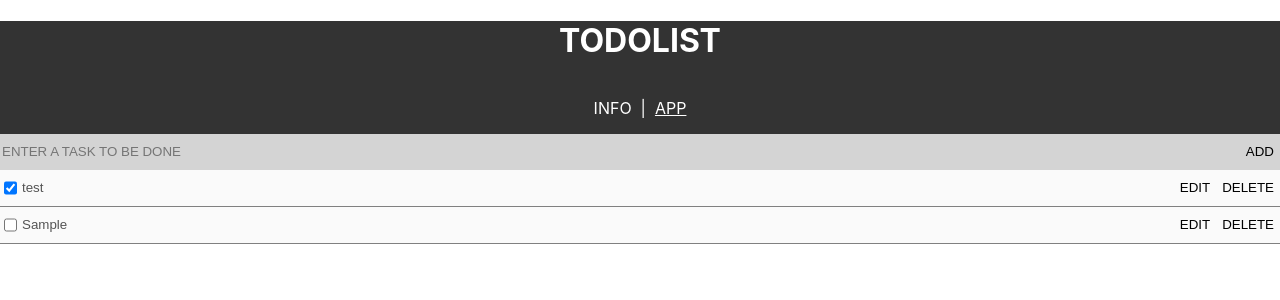
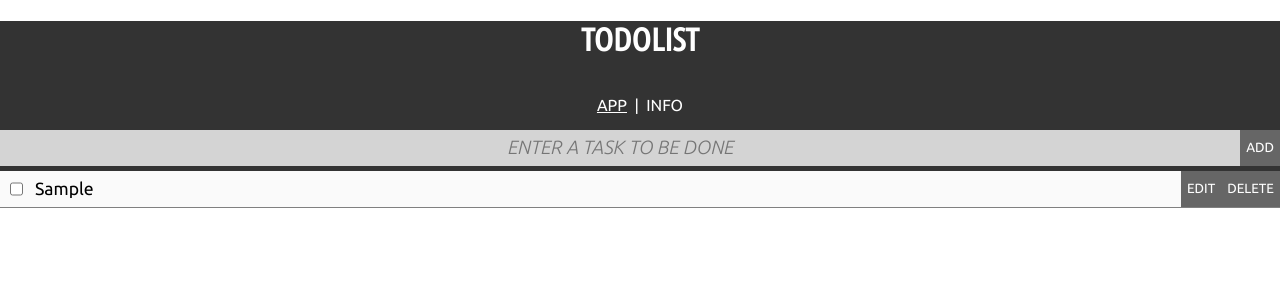
Before and after one commit to Armiixteryx/react-todolist, a React (Create React App) app: page / in a window 1280 px wide. Both pictures are taken after typing "Sample" into the empty fields and a click on the button "ADD". Shown: the top 300 px of the page. Built offline with nearby package versions, Linux system fonts and the light colour scheme.

Commit message:
More style changes

```diff
--- a/public/index.html
+++ b/public/index.html
@@ -24,7 +24,8 @@
       work correctly both with client-side routing and a non-root public URL.
       Learn how to configure a non-root public URL by running `npm run build`.
     -->
-    <title>React App</title>
+    <link href="https://fonts.googleapis.com/css2?family=Ubuntu+Condensed&family=Ubuntu:ital,wght@0,400;1,300&display=swap" rel="stylesheet">
+    <title>React Todolist Webapp</title>
   </head>
   <body>
     <noscript>You need to enable JavaScript to run this app.</noscript>
--- a/src/components/Header.js
+++ b/src/components/Header.js
@@ -3,7 +3,12 @@ import styled from 'styled-components';
 import { NavLink } from 'react-router-dom';
 import '../links-styles.css';
 
+// const Title = styled.header`
+//     font-family: Lobster;
+// `
+
 const Title = styled.h1`
+    font-family: 'Ubuntu Condensed', sans-serif;
     text-align: center;
 `;
 
@@ -11,6 +16,7 @@ const NavContainer = styled.nav`
     display: flex;
     align-items: center;
     justify-content: center;
+    font-family: 'Ubuntu', sans-serif;
 `;
 
 const ListItem = styled.li`
@@ -22,9 +28,9 @@ const Header = () => {
         <header style={headerStyle}>
             <Title>TODOLIST</Title>
             <NavContainer>
+                <NavLink exact to="/" activeClassName="link-selected"><ListItem>APP</ListItem></NavLink>
+                <p>&nbsp;&nbsp;|&nbsp;&nbsp;</p>
                 <NavLink class="link" to="/info" activeClassName="link-selected"><ListItem>INFO</ListItem></NavLink>
-                <p>&nbsp;&nbsp;|&nbsp;&nbsp;</p>
-                <NavLink exact to="/" activeClassName="link-selected"><ListItem>APP</ListItem></NavLink>
             </NavContainer>
         </header>
     );
@@ -37,5 +43,4 @@ const headerStyle = {
     color: 'white',
 }
 
-
 export default Header;
--- a/src/components/Todolist.js
+++ b/src/components/Todolist.js
@@ -6,7 +6,8 @@ import styled from 'styled-components';
 const Wrapper = styled.div`
 `;
 
-const testState = [{id: 0, text: 'test', checked: true}];
+// const testState = [{id: 0, text: 'test', checked: true}];
+const initialState = [];
 
 const tasksReducer = (state, action) => {
     switch (action.type) {
@@ -37,7 +38,7 @@ const tasksReducer = (state, action) => {
 
 const Todolist = () => {
 
-    const [tasks, dispatch] = useReducer(tasksReducer, testState);
+    const [tasks, dispatch] = useReducer(tasksReducer, initialState);
 
     return (
         <Wrapper>
--- a/src/components/Todolist/Task.js
+++ b/src/components/Todolist/Task.js
@@ -11,13 +11,30 @@ const Wrapper = styled.div`
 const TaskElement = styled.div`
     background-color: transparent;
     border: none;
+    font-family: 'Ubuntu', sans-serif;
 `
 
 const TaskTextBox = styled(TaskElement)`
     flex-grow: 1;
+    min-width: 10px;
+    background-color: #d4d4d4;
+    font-size: 1.1em;
+
+    :disabled {
+        color: initial;
+        background-color: #fafafa;
+    }
 `;
 
 const TaskButton = styled(TaskElement)`
+    background-color: #666666;
+    color: white;
+    font-stretch: condensed;
+    border-radius: 0;
+`;
+
+const TaskCheckBox = styled.input`
+    margin: 10px;
 `;
 
 const Task = props => {
@@ -74,7 +91,7 @@ const Task = props => {
 
     return (
         <Wrapper>
-            <input type="checkbox" checked={props.checked} onChange={handleCheck} />
+            <TaskCheckBox type="checkbox" checked={props.checked} onChange={handleCheck} />
             <TaskTextBox as="input" value={value} onChange={onChangeHandler} disabled={editDisabled} ref={textRef} onBlur={() => handleEdit()} onKeyUp={handleKeyUp} />
             <TaskButton as="button" id="change-task-text" onClick={editBtnHandler}>EDIT</TaskButton>
             <TaskButton as="button" id="delete-task" onClick={handleDelete}>DELETE</TaskButton>
--- a/src/components/Todolist/TaskAdder.js
+++ b/src/components/Todolist/TaskAdder.js
@@ -7,6 +7,27 @@ const Wrapper = styled.div`
     background-color: #d4d4d4;
     display: flex;
     height: 2.25em;
+    border-bottom: solid 5px #333333;
+`;
+
+const InputBox = styled.input`
+    flex: 1;
+    min-width: 10px;
+    background-color: transparent;
+    border: none;
+    font-family: "Ubuntu", sans-serif;
+    font-size: 1.2em;
+    font-weight: light;
+    font-style: italic;
+    text-align: center;
+`;
+
+const InputBtn = styled.button`
+    background-color: #666666;
+    border: none;
+    border-radius: 0;
+    font-family: 'Ubuntu', sans-serif;
+    color: white;
 `;
 
 const TaskAdder = props => {
@@ -35,22 +56,26 @@ const TaskAdder = props => {
 
     return (
         <Wrapper>
-            <input style={inputStyle} ref={inputRef} placeholder="ENTER A TASK TO BE DONE"></input>
-            <button style={btnStyle} onClick={handleAdd}>ADD</button>
+            <InputBox ref={inputRef} placeholder="ENTER A TASK TO BE DONE" />
+            <InputBtn onClick={handleAdd}>ADD</InputBtn>
         </Wrapper>
     );
-}
+};
 
-const inputStyle = {
-    flex: '1',
-    backgroundColor: 'transparent',
-    border: 'none',
-}
+// const inputStyle = {
+//     flex: '1',
+//     backgroundColor: 'transparent',
+//     border: 'none',
+//     fontSize: '1.25em',
+//     fontWeight: 'light',
+//     fontStyle: 'italic',
+//     textAlign: 'center',
+// }
 
-const btnStyle = {
-    flex: 'none',
-    backgroundColor: 'transparent',
-    border: 'none',
-}
+// const btnStyle = {
+//     flex: 'none',
+//     backgroundColor: 'transparent',
+//     border: 'none',
+// }
 
 export default TaskAdder;
--- a/src/index.css
+++ b/src/index.css
@@ -1,8 +1,11 @@
+/* @import url('https://fonts.googleapis.com/css2?family=Ubuntu:ital,wght@0,400;0,700;1,300&display=swap'); */
+
 body {
   margin: 0;
-  font-family: -apple-system, BlinkMacSystemFont, 'Segoe UI', 'Roboto', 'Oxygen',
-    'Ubuntu', 'Cantarell', 'Fira Sans', 'Droid Sans', 'Helvetica Neue',
-    sans-serif;
+  /* font-family: -apple-system, BlinkMacSystemFont, 'Segoe UI', 'Roboto', 'Oxygen', */
+  /*   'Ubuntu', 'Cantarell', 'Fira Sans', 'Droid Sans', 'Helvetica Neue', */
+  /*   sans-serif; */
+  font-family: 'Ubuntu', sans-serif;
   -webkit-font-smoothing: antialiased;
   -moz-osx-font-smoothing: grayscale;
 }
```
